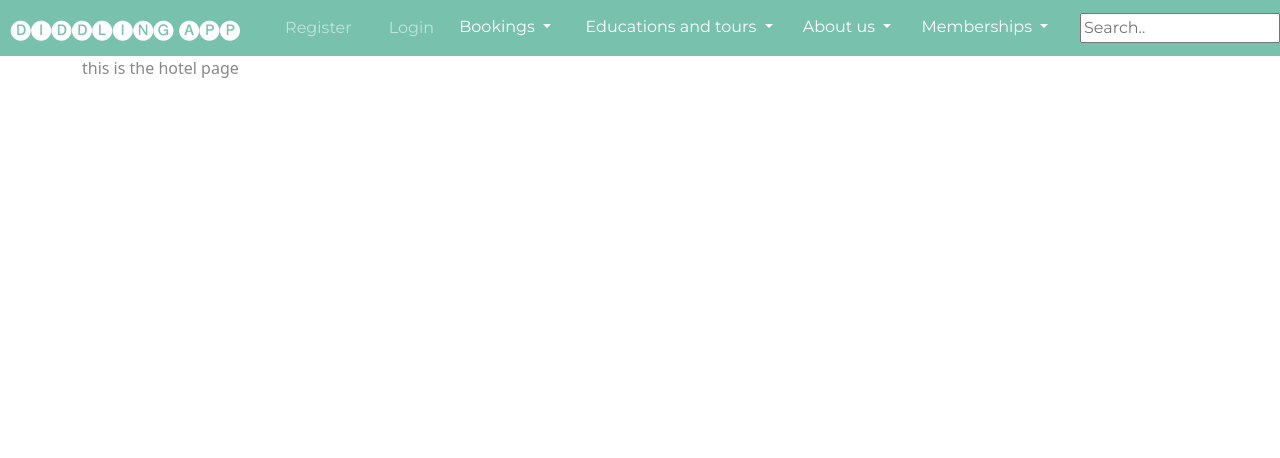
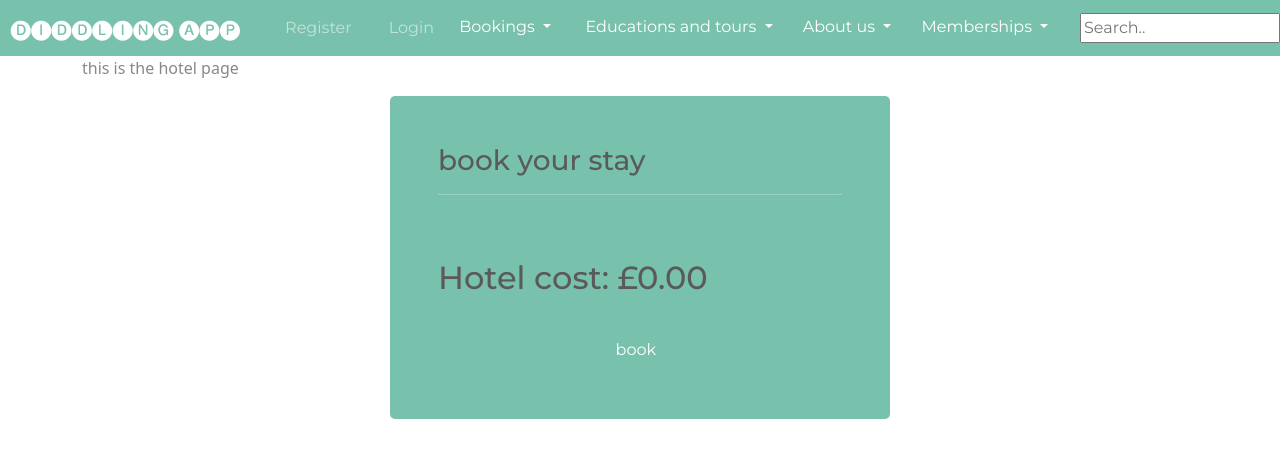
Before and after one commit to KeganPereira/Diddy_Zoo, a Django app: page /Hotel_Booking in a window 1280 px wide. Shown: the top 458 px of the page. Run offline with Django 5.2, Linux system fonts and the light colour scheme; some libraries are stand-ins or nearby versions.

Commit message:
working on the hotel booking part

```diff
--- a/dcrm/website/models.py
+++ b/dcrm/website/models.py
@@ -22,6 +22,7 @@
 class Hotel_Booking(models.Model):
     booking_id =models.AutoField(primary_key= True, editable= False)
     hotel_user_id= models.ForeignKey(ZooUser, on_delete= models.CASCADE)
+    hotel_booking_date= models.DateField(auto_now_add=True)
     hotel_booking_date_arrive=models.DateField()
     hotel_booking_date_leave= models.DateField()
     hotel_booking_adults=models.IntegerField(default = 0)
--- a/dcrm/website/templates/website/hotel.html
+++ b/dcrm/website/templates/website/hotel.html
@@ -4,8 +4,23 @@
 {% block content %}
 
 <p> this is the hotel page </p>
-<div class ="container bg-primary"
+<div class ="container bg-primary text-white p-5 form-layout " >
+    <h3>book your stay</h3>
+    <hr>
+    <br>
 
+    <form action = "{% url 'Hotel_Booking'  %}" method= "POST" autocomplete= "off" >
+     {% csrf_token %}
+
+     {{form|crispy}}
+     <br>
+     <h2 id="hotel_output">Hotel cost: £0.00</h2>
+     <br>
+     <button type= "submit" class ="btn btn-primary w-100 btn-block p-2">book &nbsp; <i class="fa fa-shopping-cart" aria-hidden="true"></i></button>
+    </from>
+</div>
+<br>
+<script src ="{% static 'js/hotel.js' %}"></script>
 
 
 
```
